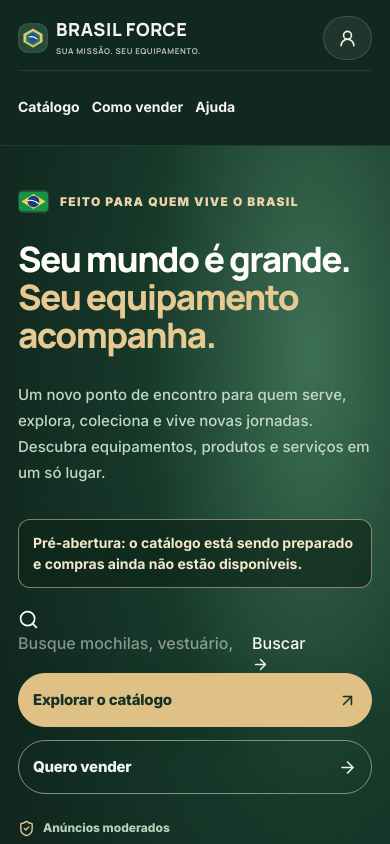
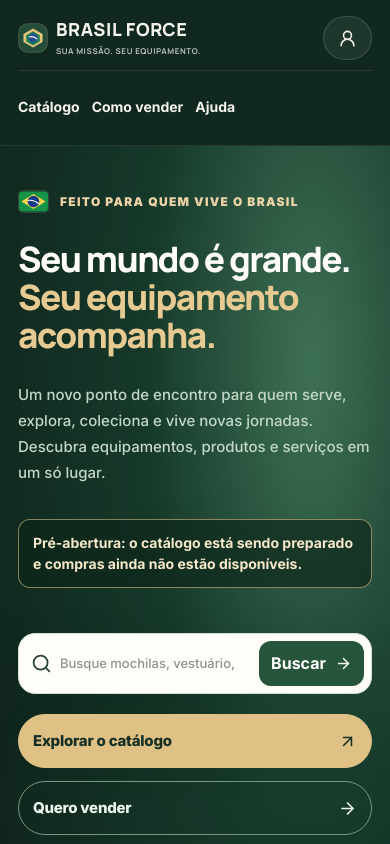
Before and after one commit to Jonbarcost/SouBarcos, a Next.js app in the folder brasil-force-app/: page / in a window 390 px wide. Shown: the top 844 px of the page. Built offline with nearby package versions, Linux system fonts and the light colour scheme.

Commit message:
style: premium search and international supplier section with responsive accessibility

```diff
--- a/brasil-force-app/src/app/globals.css
+++ b/brasil-force-app/src/app/globals.css
@@ -1115,3 +1115,19 @@
 .assistant-chat > form textarea { resize: vertical; flex: 1; min-width: 0; width: auto; min-height: 50px; max-height: 120px; border: 1px solid #bfcab8; border-radius: 12px; padding: 10px 12px; font: inherit; font-size: 16px; line-height: 1.4; background: #fffefa; }
 .assistant-chat > form button { display: inline-flex; gap: 6px; align-items: center; justify-content: center; }
 .assistant-privacy { display: block; font-size: 11px; line-height: 1.45; color: #5d6b60; margin-top: 8px; flex-shrink: 0; }
+
+
+/* Premium discovery and global supplier invitation */
+.bf-premium-search { display:flex;align-items:center;gap:12px;width:min(100%,650px);min-height:60px;padding:7px 7px 7px 18px;margin:24px 0 20px;background:#fffdf8;color:#284435;border:1px solid #d6dfd3;border-radius:17px;box-shadow:0 14px 40px #07160e28; }
+.bf-premium-search input { flex:1;min-width:0;min-height:42px;border:0;outline:0;background:transparent;color:#1d2b21;font:inherit;font-size:15px; }
+.bf-premium-search input:focus-visible {outline:2px solid #94713c;outline-offset:2px;border-radius:4px;}
+.bf-premium-search button { display:inline-flex;align-items:center;gap:9px;justify-content:center;min-height:45px;padding:9px 17px;border:0;border-radius:12px;background:#27553b;color:#fff;font-weight:700;transition:background .2s,transform .2s; }
+.bf-premium-search button:hover {background:#173d29;transform:translateY(-1px);}
+.bf-global-section { display:grid;grid-template-columns:minmax(0,1.5fr) minmax(210px,0.6fr);gap:32px;align-items:center;margin-block:34px 68px;padding:clamp(25px,4vw,56px);border:1px solid #d3d9ca;border-radius:26px;background:linear-gradient(130deg,#f5f2e9,#e7ece3);overflow:hidden; }
+.bf-global-copy h2 {max-width:620px;margin:12px 0 18px;}
+.bf-global-copy p {max-width:680px;}
+.bf-global-section .button-outline {border-color:#53634b;color:#264833;}
+.bf-global-art { display:flex;flex-direction:column;align-items:center;justify-content:center;gap:15px;min-height:180px;color:#53745b;background:radial-gradient(circle,#d4e1d0 0%,transparent 70%);}
+.bf-global-art span {font-size:11px;letter-spacing:.2em;font-weight:800;}
+@media(max-width:720px){.bf-global-section{grid-template-columns:1fr}.bf-global-art{min-height:90px}.bf-global-art svg{width:60px;height:60px}.bf-premium-search{gap:8px;padding-left:12px}.bf-premium-search button{padding-inline:12px}.bf-premium-search input{font-size:13px}}
+@media(prefers-reduced-motion:reduce){.bf-premium-search button{transition:none}.bf-premium-search button:hover{transform:none}}
```
